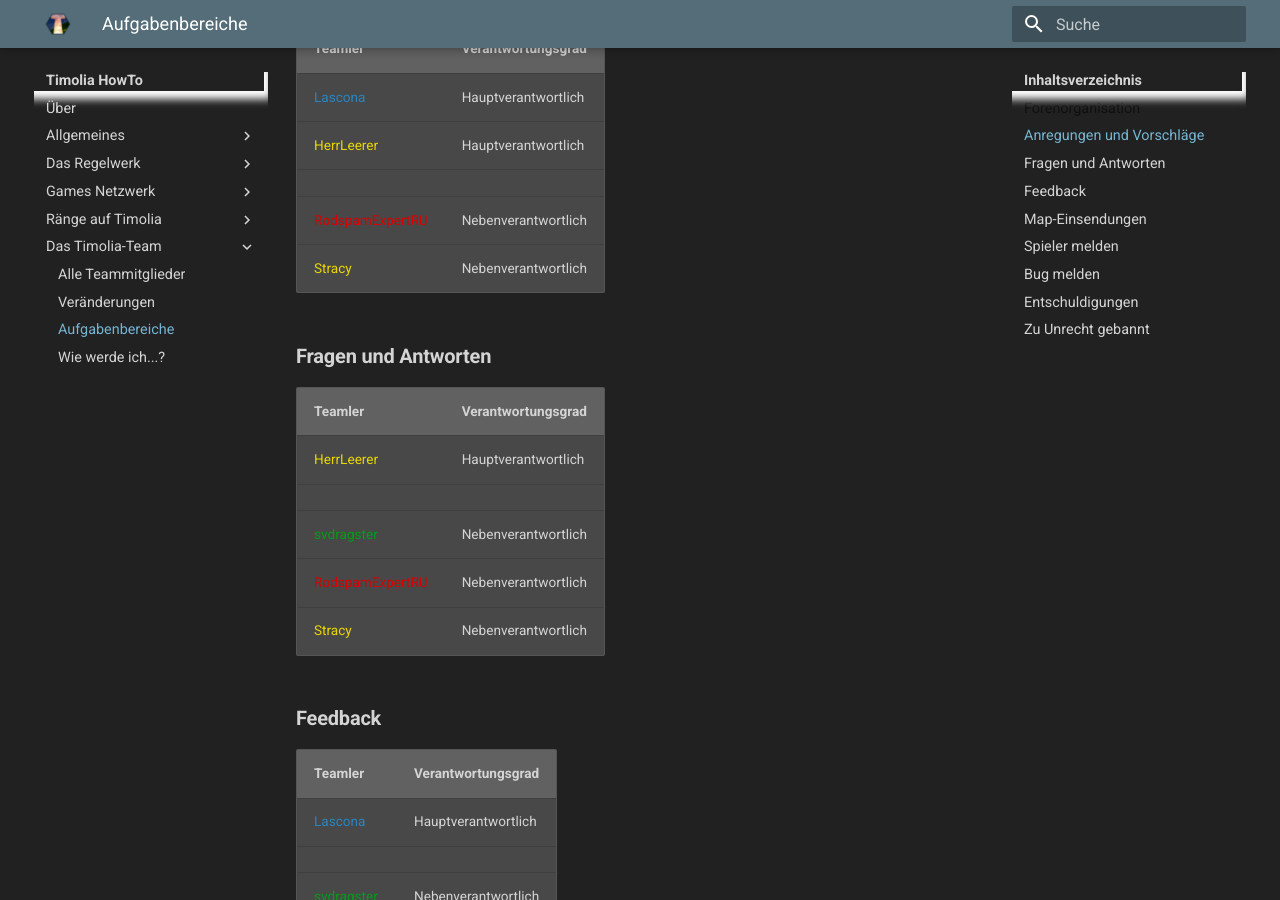
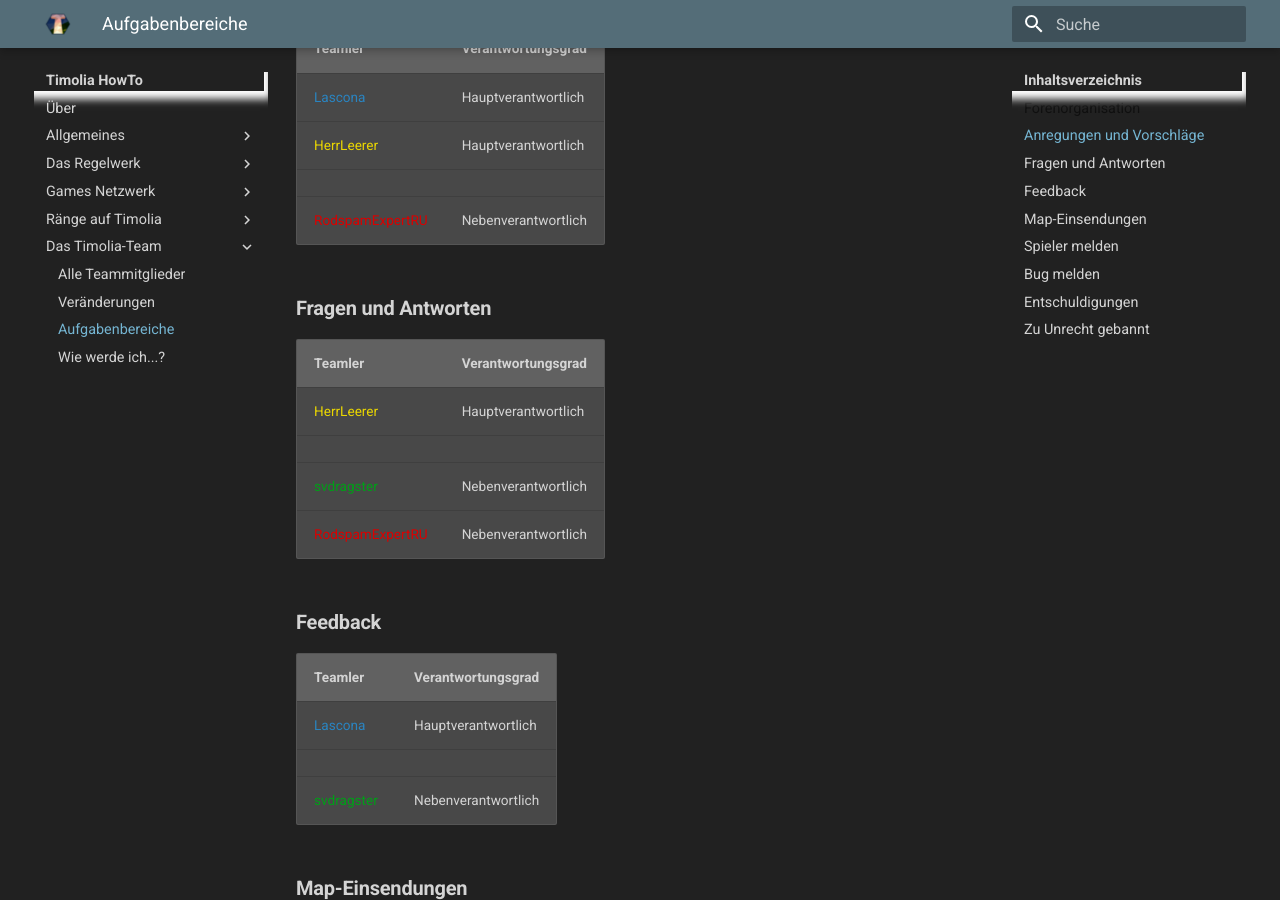
Before and after one commit to TimoliaDE/HowTo, an MkDocs documentation site: the page built from docs/team/responsibilities.md, in a window 1280 px wide and 900 px high, scrolled down 565 px. Built offline with MkDocs 1.6.1 and Material for MkDocs 9.7.7, drawn with Linux system fonts in a browser that asks for light colours; old or Windows-style settings are respelled for this version of MkDocs; some of the changed text lies outside the part shown.

Commit message:
Stracy Supporter+ -> Native MVP

```diff
--- a/docs/team/responsibilities.md
+++ b/docs/team/responsibilities.md
@@ -18,7 +18,6 @@ Die Verantwortlichen für die Forenorganisation kümmern sich sowohl um den Aufb
 |<span class='supporter-plus'>HerrLeerer</span> | Hauptverantwortlich |
 | | |
 |<span class='moderator'>RodspamExpertRU</span> | Nebenverantwortlich |
-|<span class='supporter-plus'>Stracy</span> | Nebenverantwortlich |
 
 ### **Fragen und Antworten**
 
@@ -28,7 +27,6 @@ Die Verantwortlichen für die Forenorganisation kümmern sich sowohl um den Aufb
 | | |
 |<span class='developer-plus'>svdragster</span> | Nebenverantwortlich |
 |<span class='moderator'>RodspamExpertRU</span> | Nebenverantwortlich |
-|<span class='supporter-plus'>Stracy</span> | Nebenverantwortlich |
 
 ### **Feedback**
 | Teamler | Verantwortungsgrad |
@@ -171,7 +169,6 @@ Dieses Team entscheidet über die Turniereinstellungen bei den Freitagsturnieren
 |<span class='moderator'>ferdedelino</span> | Nebenverantwortlich |
 |<span class='moderator'>J4mPr0</span> | Nebenverantwortlich |
 |<span class='moderator'>RodspamExpertRU</span> | Nebenverantwortlich |
-|<span class='supporter-plus'>Stracy</span> | Nebenverantwortlich |
 
 
 
@@ -204,5 +201,4 @@ Wenn sich ein YouTuber für einen Rang auf Timolia interessiert, werden die Anfr
 |<span class='management'>Lascona</span> | Hauptverantwortlich |
 |<span class='moderator'>medicoo</span> | Hauptverantwortlich |
 | | |
-|<span class='supporter-plus'>Stracy</span> | Nebenverantwortlich |
 |<span class='supporter'>xTessia</span> | Nebenverantwortlich |
```
Also changed, not shown: docs/team/changes.md (+1 -0 lines), docs/team/members.md (+1 -5 lines).
